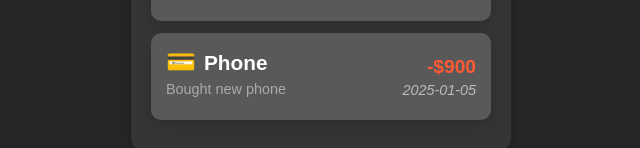
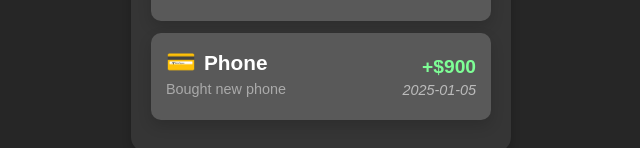
Before and after one commit to joswin18/Money-Tracker, a React (Create React App) app: page / in a window 1280 px wide. Shown: the part 443-591 px from the top of the page, without its empty margins (319-959 px from the left). Built offline with nearby package versions, Linux system fonts and the light colour scheme.

Commit message:
transaction style change

```diff
--- a/src/App.css
+++ b/src/App.css
@@ -144,10 +144,16 @@ form button:hover {
   font-style: italic;
 }
 
-.transaction .right .price {
+.transaction .right .price.green {
   font-size: 1.2rem;
   font-weight: 700;
   color: #ff5a35;
+}
+
+.transaction .right .price.red {
+  font-size: 1.2rem;
+  font-weight: 700;
+  color: #7efe96;
 }
 
 /* Responsive */
--- a/src/App.js
+++ b/src/App.js
@@ -24,7 +24,7 @@ function App() {
           <div class="description">Time to upgrade my living room setup!</div>
         </div>
         <div class="right">
-          <div class="price">-$500</div>
+          <div class="price green">-$500</div>
           <div class="datetime">2025-01-05</div>
         </div>
       </div>
@@ -34,7 +34,7 @@ function App() {
           <div class="description">Bought new phone</div>
         </div>
         <div class="right">
-          <div class="price">-$900</div>
+          <div class="price red">+$900</div>
           <div class="datetime">2025-01-05</div>
         </div>
       </div>
```
